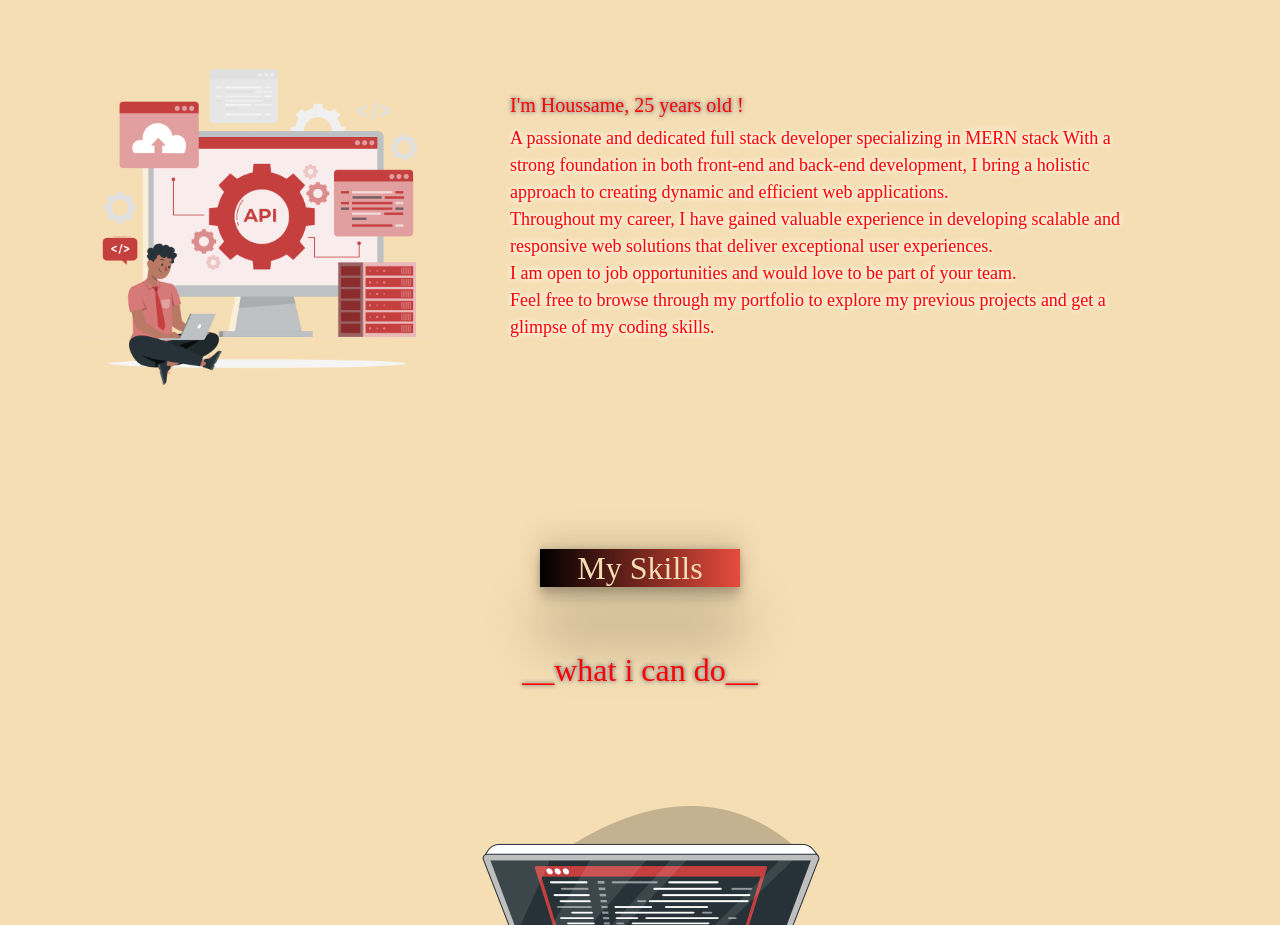
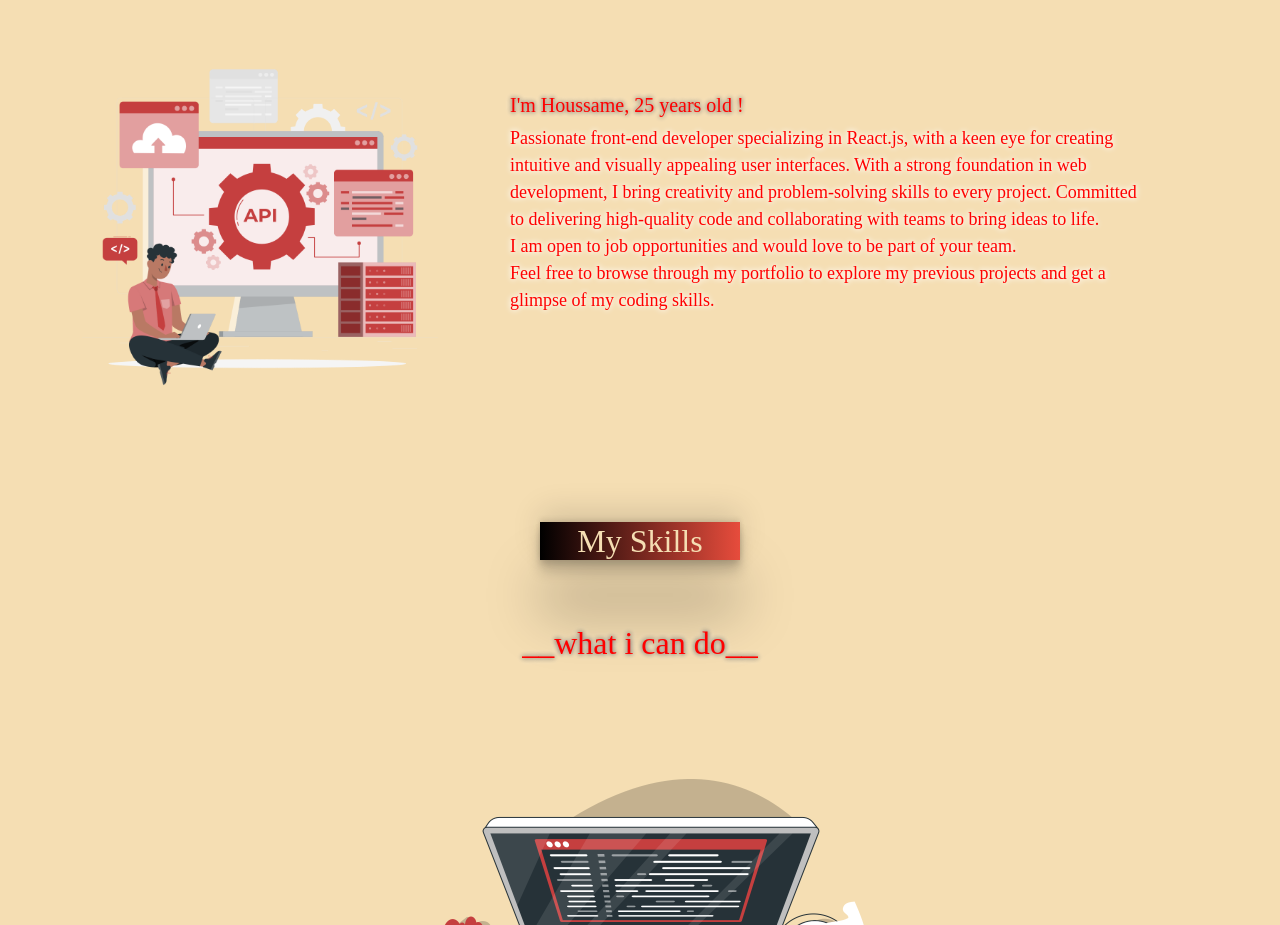
Before and after one commit to Errjem/my-portfolio, a React (Create React App) app: page / in a window 1280 px wide. Shown: the part 1160-2085 px from the top of the page. Built offline with nearby package versions, Linux system fonts and the light colour scheme.

Commit message:
Update About.js

```diff
--- a/src/components/About.js
+++ b/src/components/About.js
@@ -29,13 +29,10 @@ function About() {
                             <Card.Body>
                                 <Card.Title data-aos="fade-down-left" className="about-me-card-title">I'm Houssame, 25 years old !</Card.Title>
                                 <Card.Text data-aos="fade-up-left" className="about-me-card-text">
-                                    A passionate and dedicated full stack developer specializing in MERN stack
-                                    With a strong foundation
-                                    in both front-end and back-end development, I bring a holistic approach
-                                    to creating dynamic and efficient web applications. <br />
-                                    Throughout my career, I have gained valuable experience in developing
-                                    scalable and responsive web solutions that deliver exceptional user
-                                    experiences.  <br />
+                                    Passionate front-end developer specializing in React.js, with a keen eye for
+                                    creating intuitive and visually appealing user interfaces. With a strong
+                                    foundation in web development, I bring creativity and problem-solving skills to every
+                                    project. Committed to delivering high-quality code and collaborating with teams to bring ideas to life.  <br />
                                     I am open to job opportunities and would love to be part of your team.  <br />
                                     Feel free to browse through my portfolio to explore my previous projects
                                     and get a glimpse of my coding skills. <br />
```
